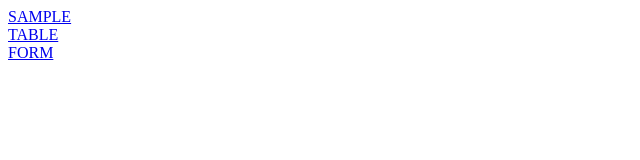
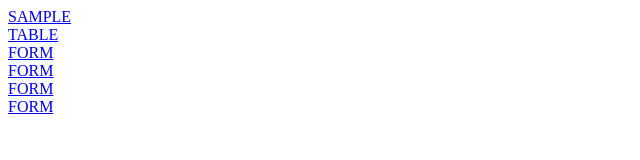
Before and after one commit to Vidhyabharathy29/kprcas, a plain HTML site: page index.html in a window 1280 px wide. Shown: the whole page, without its empty margins (0-640 px from the left). Drawn offline with Linux system fonts and the light colour scheme.

Commit message:
first command

```diff
--- a/index.html
+++ b/index.html
@@ -11,4 +11,11 @@
     <a href="table.html"target="_self">TABLE</a>
     <br>
     <a href="FORM.HTML"target="_self">FORM</a>
+    <br>
+    <a href="Parent.html"_self">FORM</a>
+    <br>
+    <a href="position.html="_self">FORM</a>
+    <br>
+    <a href="style.css"_self">FORM</a>
+    <br>
 </body>
```
